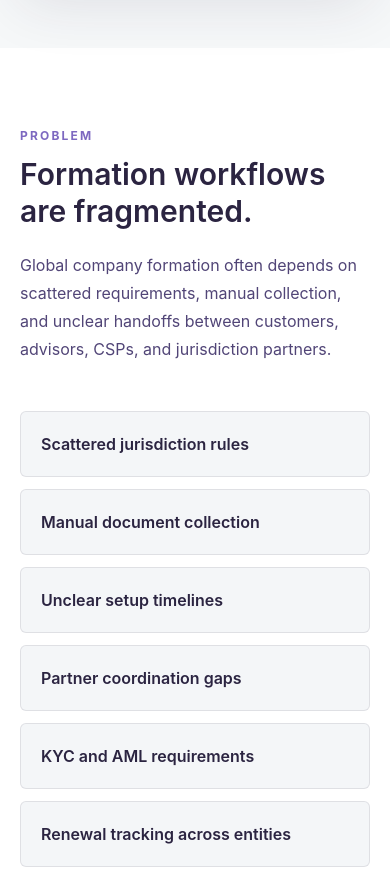
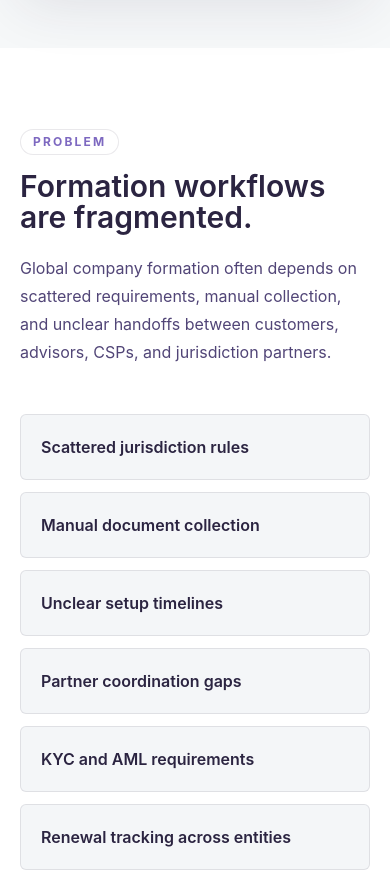
Before and after one commit to pekobackup1-hub/base93-website-1, a Next.js app: page / in a window 390 px wide. Shown: the part 2000-2870 px from the top of the page. Built offline with nearby package versions, Linux system fonts and the light colour scheme.

Commit message:
Update Base93 section header styling

```diff
--- a/components/SectionHeader.tsx
+++ b/components/SectionHeader.tsx
@@ -17,19 +17,19 @@ export function SectionHeader({
 
   return (
     <div
-      className={`max-w-3xl ${align === "center" ? "mx-auto text-center" : ""}`}
+      className={`max-w-3xl reveal-up ${align === "center" ? "mx-auto text-center" : ""}`}
     >
       {eyebrow ? (
         <p
-          className={`mb-3 text-xs font-bold uppercase tracking-[0.18em] ${
+          className={`mb-4 inline-flex rounded-full border px-3 py-1 text-xs font-bold uppercase tracking-[0.18em] ${
             isDark ? "text-base-light" : "text-base-amethyst"
-          }`}
+          } ${isDark ? "border-white/12 bg-white/8" : "border-base-deep/10 bg-white/70"}`}
         >
           {eyebrow}
         </p>
       ) : null}
       <h2
-        className={`text-3xl font-semibold leading-tight md:text-5xl ${
+        className={`text-3xl font-semibold leading-[1.05] md:text-5xl ${
           isDark ? "text-white" : "text-base-deep"
         }`}
       >
```
